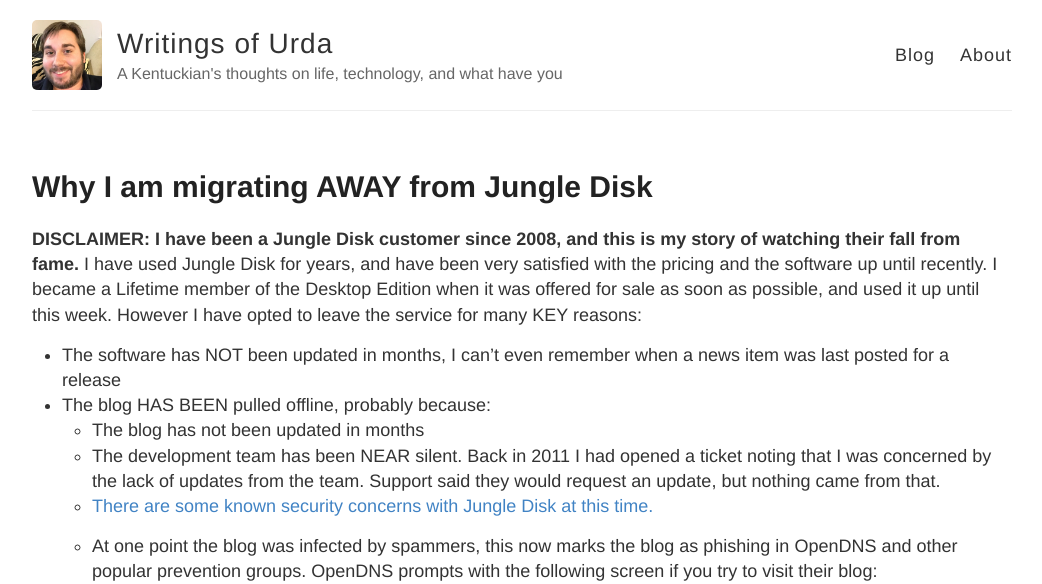
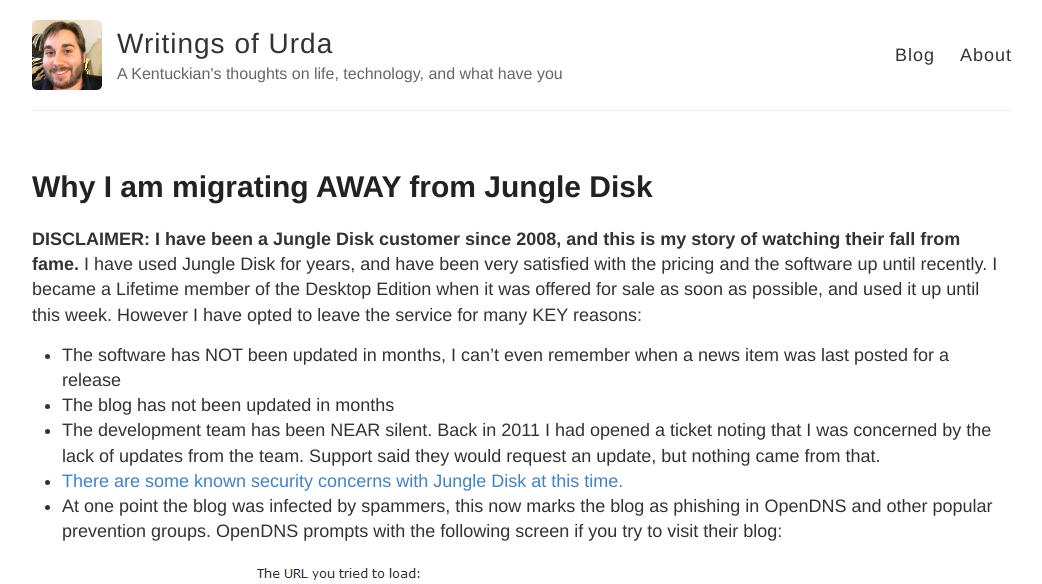
Before and after one commit to urda/website, a Jekyll site: the page built from _posts/2012-08-26-why-i-am-migrating-away-from-jungle-disk.md, in a window 1280 px wide and 1400 px high. Shown: the top 584 px of the window, without its empty margins (118-1160 px from the left). Built offline with Jekyll 4.4.1, drawn with Linux system fonts in a browser that asks for light colours; Markdown is read by kramdown in place of the engine named in the settings.

Commit message:
Clean post, move image

```diff
--- a/_posts/2012-08-26-why-i-am-migrating-away-from-jungle-disk.md
+++ b/_posts/2012-08-26-why-i-am-migrating-away-from-jungle-disk.md
@@ -20,17 +23,16 @@
 
 * The software has NOT been updated in months, I can't even remember when a news
   item was last posted for a release
-* The blog HAS BEEN pulled offline, probably because:
-  * The blog has not been updated in months
-  * The development team has been NEAR silent. Back in 2011 I had opened a
-    ticket noting that I was concerned by the lack of updates from the team.
-    Support said they would request an update, but nothing came from that.
-  * [There are some known security concerns with Jungle Disk at this time.](http://www.daemonology.net/blog/2011-06-03-insecurity-in-the-jungle.html)
-  * At one point the blog was infected by spammers, this now marks the blog as
-    phishing in OpenDNS and other popular prevention groups. OpenDNS prompts
-    with the following screen if you try to visit their blog:
+* The blog has not been updated in months
+* The development team has been NEAR silent. Back in 2011 I had opened a
+  ticket noting that I was concerned by the lack of updates from the team.
+  Support said they would request an update, but nothing came from that.
+* [There are some known security concerns with Jungle Disk at this time.](http://www.daemonology.net/blog/2011-06-03-insecurity-in-the-jungle.html)
+* At one point the blog was infected by spammers, this now marks the blog as
+  phishing in OpenDNS and other popular prevention groups. OpenDNS prompts
+  with the following screen if you try to visit their blog:
 
-    <img src="http://www.peter-urda.com/wp/wp-content/uploads/2012/08/JD.Blog_.Phish_.png" alt="" title="JD.Blog.Phish" width="615" height="359" class="aligncenter size-full wp-image-1507" /></li>
+[![Jungle Disk Blog Spam](/content/{{ page.urda_uuid }}/jdblog.png)](/content/{{ page.urda_uuid }}/jdblog.png)
 
 So basically because the **development team has been very quiet with no news,
 the blog has stopped updating, and no new software releases to be seen** all had
```
Also changed, not shown: other parts of _posts/2012-08-26-why-i-am-migrating-away-from-jungle-disk.md (+3 -0 lines), content/20120826/jdblog.png (renamed from wp-content/uploads/2012/08/JD.Blog_.Phish_.png), wp-content/uploads/2012/08/JD.Blog_.Phish_-300x175.png (deleted), wp-content/uploads/2012/08/JD.Blog_.Phish_-500x291.png (deleted).
